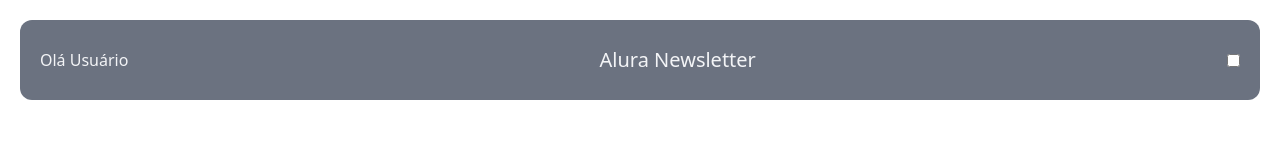
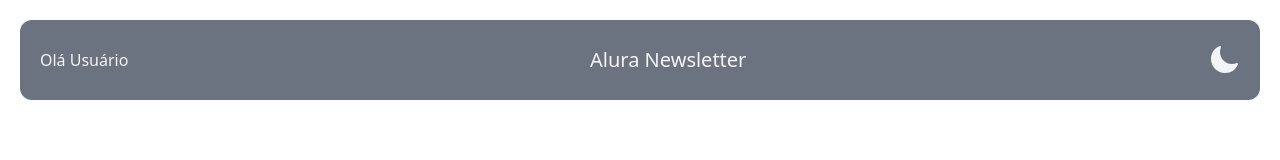
Before and after one commit to Cleber-Severo/Alura-Newsletter, a React (Vite) app: page / in a window 1280 px wide. Shown: the top 160 px of the page. Built offline with nearby package versions, Linux system fonts and the light colour scheme.

Commit message:
importing icon from hero icons and installing the intelisense

```diff
--- a/package.json
+++ b/package.json
@@ -9,6 +9,7 @@
     "preview": "vite preview"
   },
   "dependencies": {
+    "@heroicons/react": "^2.0.13",
     "react": "^18.2.0",
     "react-dom": "^18.2.0"
   },
--- a/src/components/Header/Header.jsx
+++ b/src/components/Header/Header.jsx
@@ -1,11 +1,12 @@
 import React from 'react'
+import { MoonIcon } from '@heroicons/react/24/solid'
 
 const Header = () => {
   return (
     <div className='flex h-20 bg-gray-500 justify-between items-center px-5 sm:rounded-xl sm:m-5'>
         <span className='text-gray-100'>Olá Usuário</span>
         <h1 className='text-gray-100 text-xl'>Alura Newsletter</h1>
-        <input className='hidden sm:block' type="checkbox" />
+        <MoonIcon className='h-8 text-gray-100 hidden sm:block cursor-pointer'/>
     </div>
   )
 }
```
Also changed, not shown: 1 other file (tests, documents, lock files or other folders).
